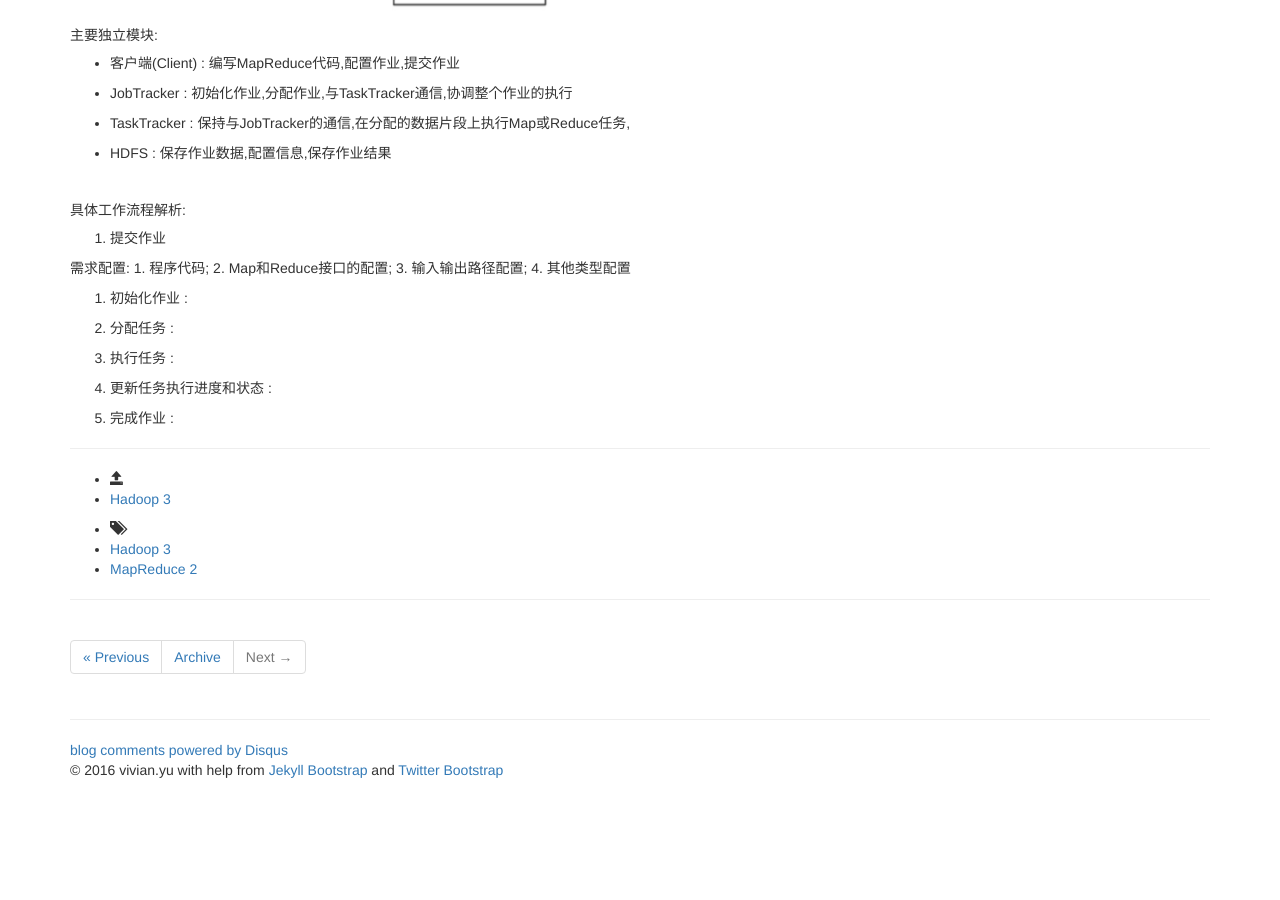
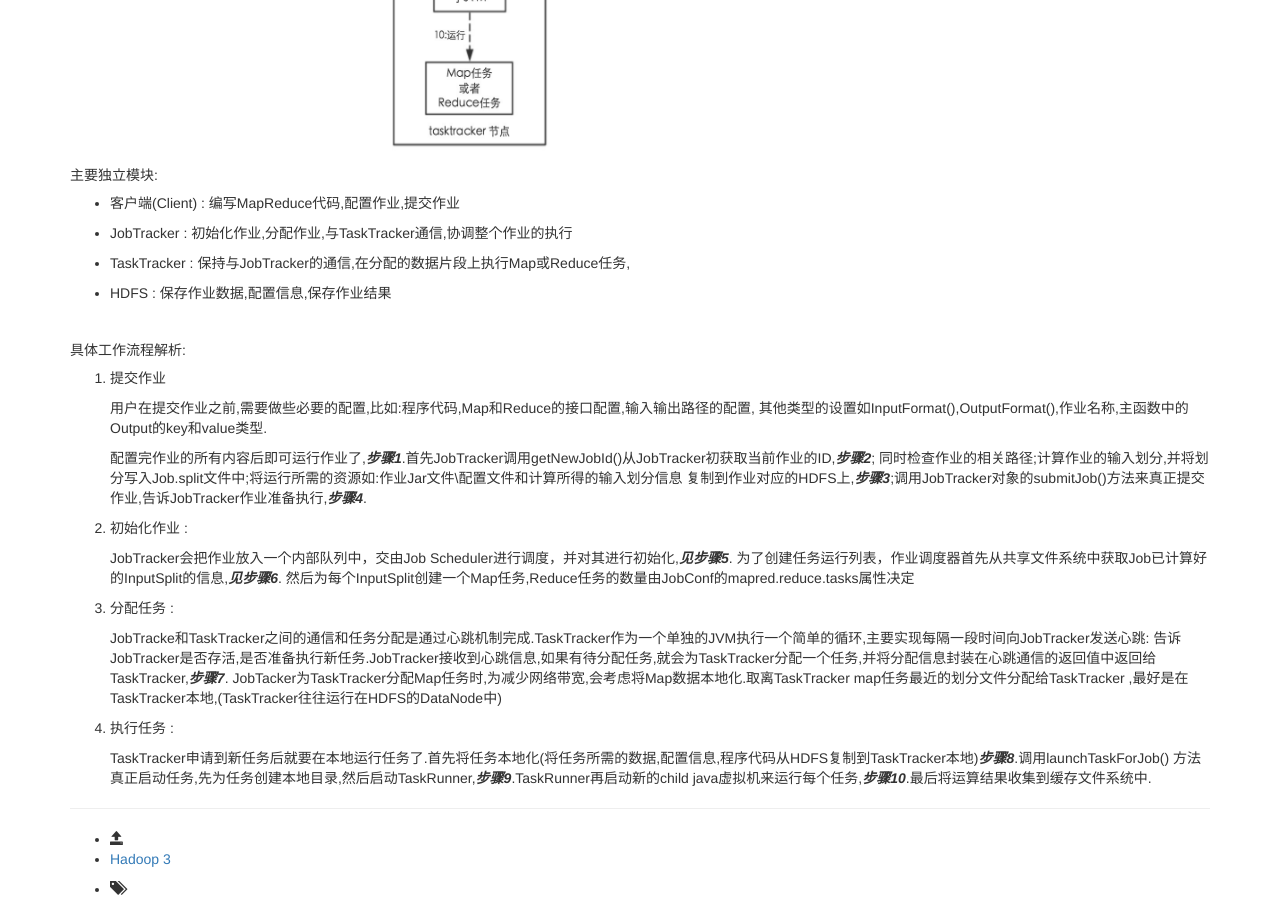
Before and after one commit to VivianJoJo/vivianjojo.github.com, a Jekyll site: the page built from _posts/2016-01-13-hadoop-mapreduce-02.md, in a window 1280 px wide and 900 px high, scrolled down 757 px. Built offline with Jekyll 4.4.1, drawn with Linux system fonts in a browser that asks for light colours; nearby versions of some CDN libraries; library files that are not in the unit come from our copies; comment, search, counter and statistics services are not loaded; before the commit the page ends 1547 px from its top, so only the background shows below that; some of the changed text lies outside the part shown.

Commit message:
reduce 02 page

```diff
--- a/_posts/2016-01-13-hadoop-mapreduce-02.md
+++ b/_posts/2016-01-13-hadoop-mapreduce-02.md
@@ -10,6 +10,14 @@ tags: [Hadoop, MapReduce]
 
 MapReduce任务执行流程
 ---------
+
+一个Map/Reduce 作业（job） 通常会把输入的数据（input file）切分为若干独立的数据块（splits），然后由 map任务（task）以完全并行的方式处理它们.<br/>
+Map/Reduce框架会对map的输出做一个 Shuffle 操作，Shuffle 操作的后的结果会输入给reduce任务.<br/>
+整个Map/Reduce框架负责任务的调度和监控，以及重新执行已经失败的任务.
+
+Map/Reduce计算集群由一个单独的JobTracker（master） 和每个集群节点一个 TaskTracker（slave）共同组成.<br/>
+JobTracker负责调度构成一个作业的所有任务，这些任务会被分派到不同的TaskTracker上去执行，JobTracker会监控它们的执行、重新执行已经失败的任务.<br/>
+而TaskTracker仅负责执行由JobTracker指派的任务。
 
 <p><img src="/include/img/MapReduce作业执行流程图.jpg" alt="MapReduce工作执行流程图" height='500px' width='600px'/></p>
 
@@ -29,16 +37,30 @@ MapReduce任务执行流程
 
 1. 提交作业
 
-需求配置: 1. 程序代码; 2. Map和Reduce接口的配置; 3. 输入输出路径配置; 4. 其他类型配置
+    用户在提交作业之前,需要做些必要的配置,比如:程序代码,Map和Reduce的接口配置,输入输出路径的配置,
+    其他类型的设置如InputFormat(),OutputFormat(),作业名称,主函数中的Output的key和value类型.
+
+    配置完作业的所有内容后即可运行作业了,**_步骤1_**.首先JobTracker调用getNewJobId()从JobTracker初获取当前作业的ID,**_步骤2_**;
+    同时检查作业的相关路径;计算作业的输入划分,并将划分写入Job.split文件中;将运行所需的资源如:作业Jar文件\配置文件和计算所得的输入划分信息
+    复制到作业对应的HDFS上,**_步骤3_**;调用JobTracker对象的submitJob()方法来真正提交作业,告诉JobTracker作业准备执行,**_步骤4_**.
 
 2. 初始化作业 :
 
+    JobTracker会把作业放入一个内部队列中，交由Job Scheduler进行调度，并对其进行初始化,**_见步骤5_**.
+    为了创建任务运行列表，作业调度器首先从共享文件系统中获取Job已计算好的InputSplit的信息,**_见步骤6_**.
+    然后为每个InputSplit创建一个Map任务,Reduce任务的数量由JobConf的mapred.reduce.tasks属性决定
+
 3. 分配任务 :
+
+    JobTracke和TaskTracker之间的通信和任务分配是通过心跳机制完成.TaskTracker作为一个单独的JVM执行一个简单的循环,主要实现每隔一段时间向JobTracker发送心跳:
+    告诉JobTracker是否存活,是否准备执行新任务.JobTracker接收到心跳信息,如果有待分配任务,就会为TaskTracker分配一个任务,并将分配信息封装在心跳通信的返回值中返回给
+    TaskTracker,**_步骤7_**. JobTacker为TaskTracker分配Map任务时,为减少网络带宽,会考虑将Map数据本地化.取离TaskTracker map任务最近的划分文件分配给TaskTracker
+    ,最好是在TaskTracker本地,(TaskTracker往往运行在HDFS的DataNode中)
 
 4. 执行任务 :
 
-5. 更新任务执行进度和状态 :
+    TaskTracker申请到新任务后就要在本地运行任务了.首先将任务本地化(将任务所需的数据,配置信息,程序代码从HDFS复制到TaskTracker本地)**_步骤8_**.调用launchTaskForJob()
+    方法真正启动任务,先为任务创建本地目录,然后启动TaskRunner,**_步骤9_**.TaskRunner再启动新的child java虚拟机来运行每个任务,**_步骤10_**.最后将运算结果收集到缓存文件系统中.
 
-6. 完成作业 :
 
 ------------------------------------
```
